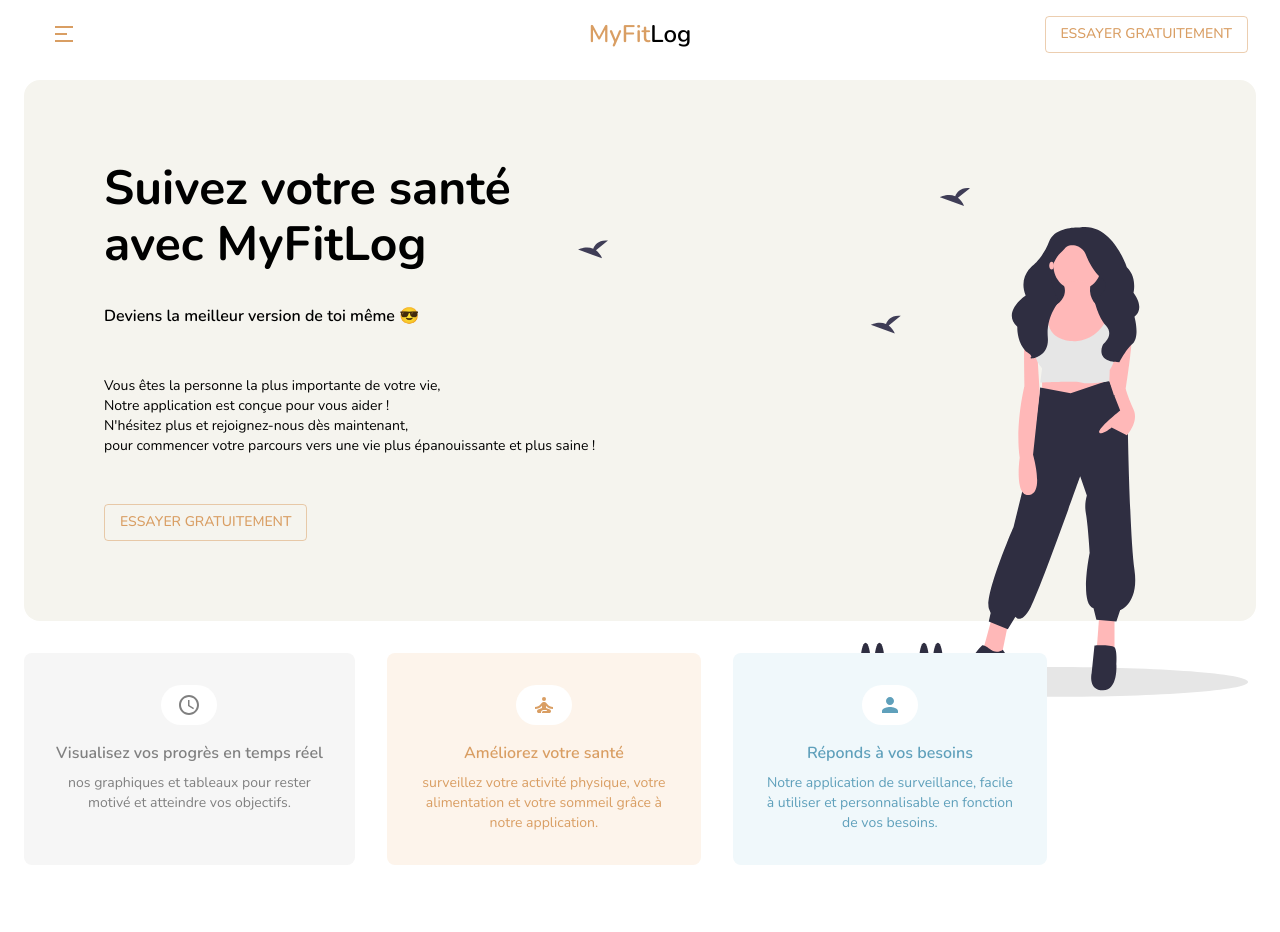
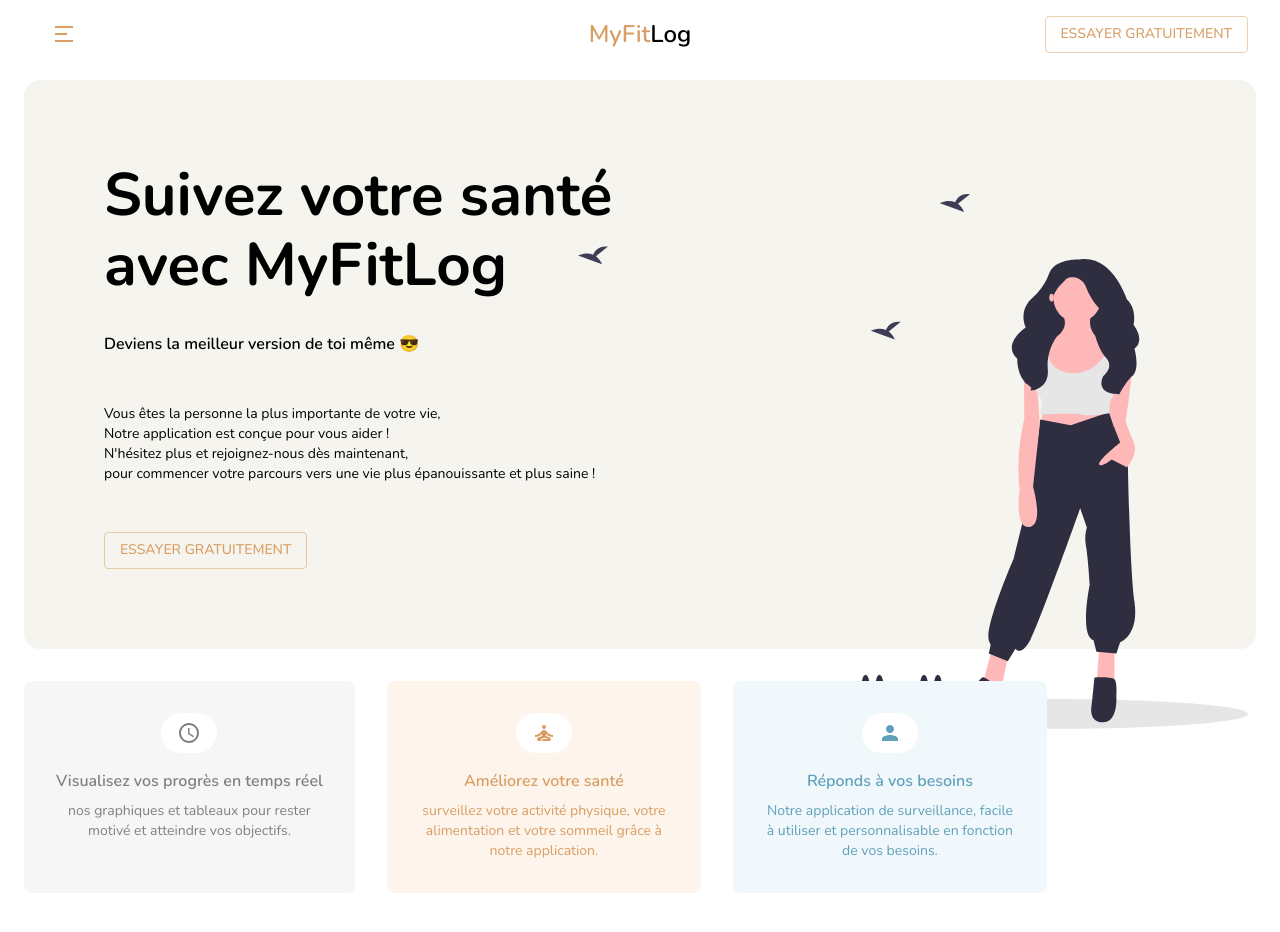
Before and after one commit to Pellegrin69/Challenge-stack-MyFitLog, a React (Vite) app in the folder frontend/: page / in a window 1280 px wide. Shown: the top 932 px of the page. Built offline with nearby package versions, Linux system fonts and the light colour scheme.

Commit message:
Create analytics Fixes #12

```diff
--- a/frontend/src/features/datas/jumbotron/index.styles.tsx
+++ b/frontend/src/features/datas/jumbotron/index.styles.tsx
@@ -4,5 +4,4 @@ import { styled } from '@mui/system';
 export const Root = styled(Box)`
   background-color: #F5F4EE;
   border-radius: ${({ theme }) => theme.spacing(2)};
-  padding: ${({ theme }) => `${theme.spacing(10)} ${theme.spacing(10)}`};
 `;
--- a/frontend/src/features/datas/jumbotron/index.tsx
+++ b/frontend/src/features/datas/jumbotron/index.tsx
@@ -4,8 +4,8 @@ import * as Styles from './index.styles';
 
 export const Jumbotron = () => {
   return (
-    <Styles.Root sx={{ position: 'relative' }}>
-      <Typography variant="h3" variantMapping={{ h4: 'h1' }} fontWeight="700">
+    <Styles.Root sx={{ position: 'relative' }} padding={{ xs: 5, md: 10 }}>
+      <Typography variant="h1" fontSize={{ xs: 30, md: 60 }} fontWeight="700">
         Suivez votre santé <br />
         avec MyFitLog
       </Typography>
```
